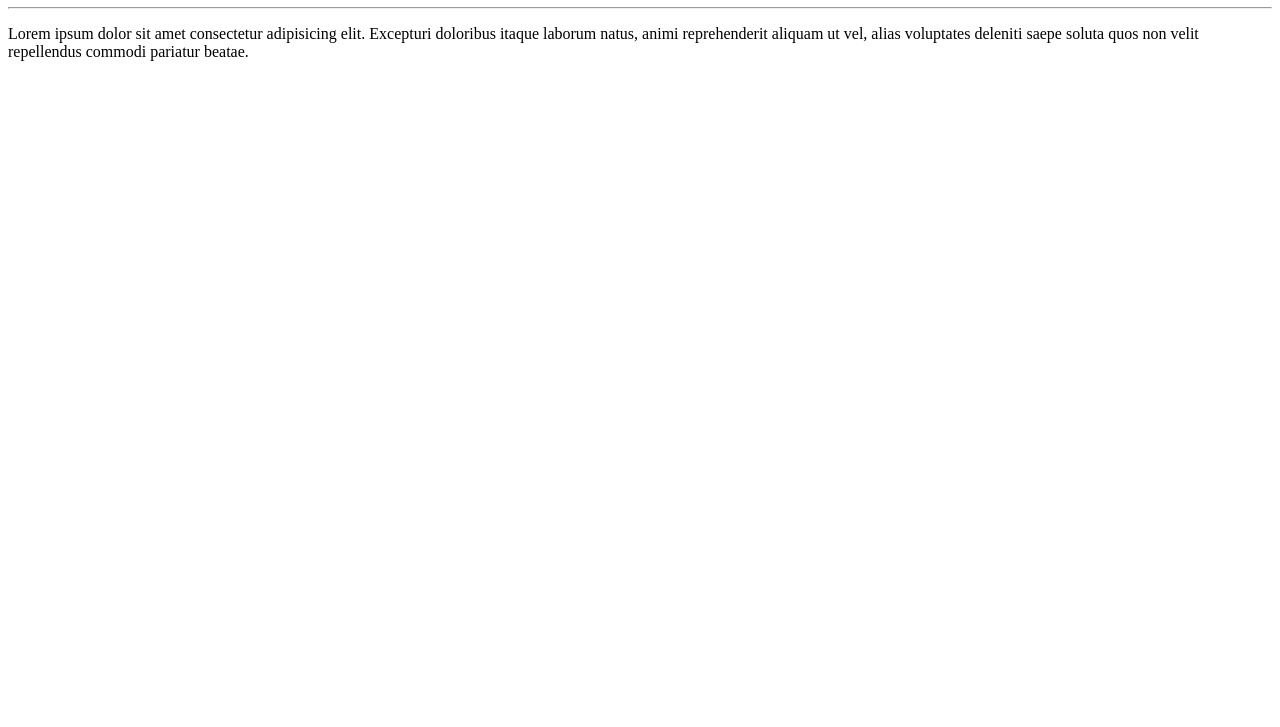
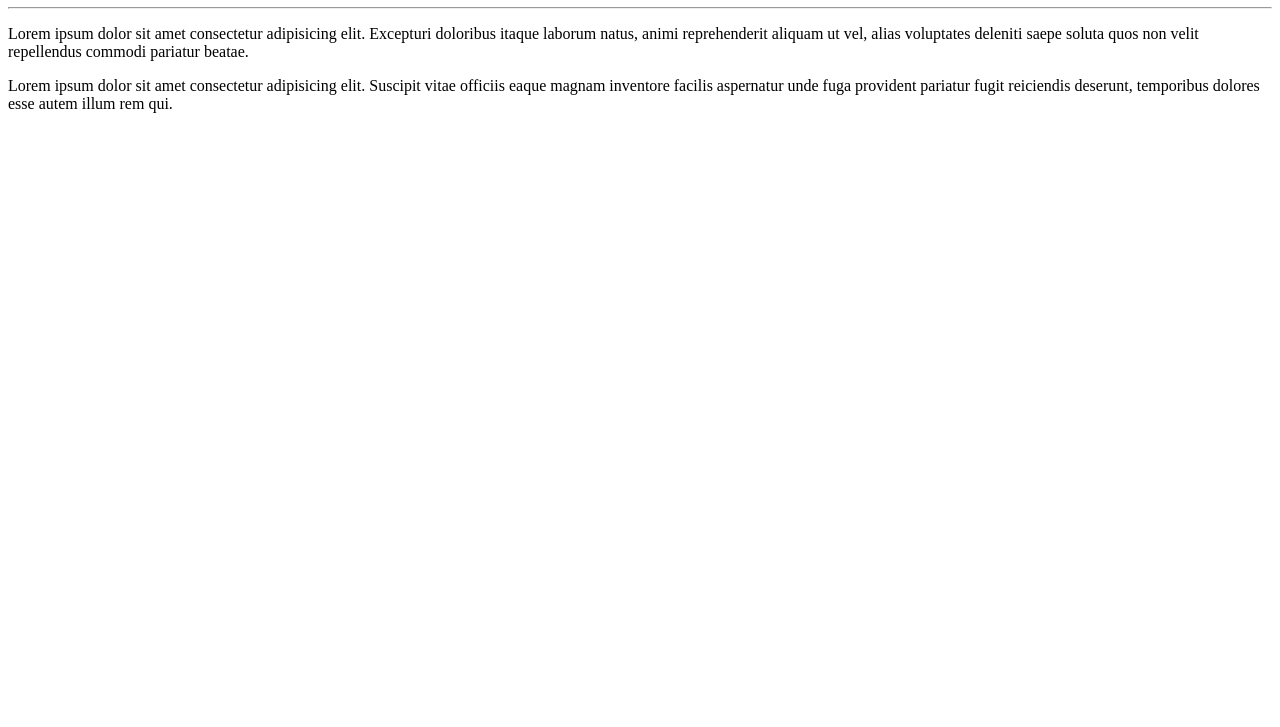
Before and after one commit to DanielAnezi/Primeiro-projeto, a plain HTML site: page site-exemplo/index.html in a window 1280 px wide. Shown: the part 73-800 px from the top of the page. Drawn offline with Linux system fonts and the light colour scheme.

Commit message:
adicionei um parágrafo

```diff
--- a/site-exemplo/index.html
+++ b/site-exemplo/index.html
@@ -10,5 +10,6 @@
     <h1>Olá, Mundo!</h1>
     <hr>
     <p>Lorem ipsum dolor sit amet consectetur adipisicing elit. Excepturi doloribus itaque laborum natus, animi reprehenderit aliquam ut vel, alias voluptates deleniti saepe soluta quos non velit repellendus commodi pariatur beatae.</p>
+    <p>Lorem ipsum dolor sit amet consectetur adipisicing elit. Suscipit vitae officiis eaque magnam inventore facilis aspernatur unde fuga provident pariatur fugit reiciendis deserunt, temporibus dolores esse autem illum rem qui.</p>
 </body>
 </html>
```
